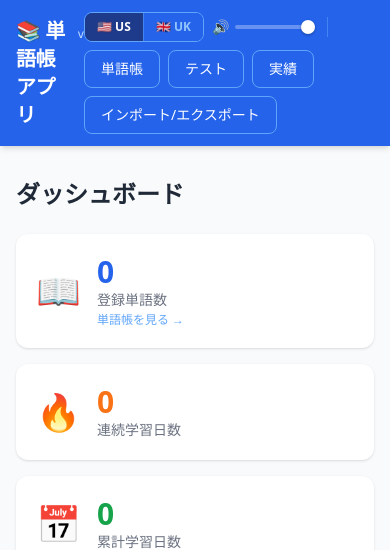
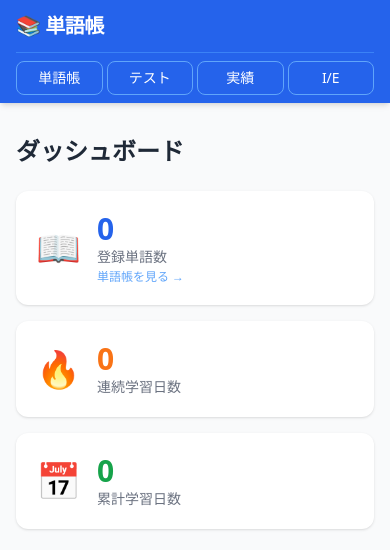
Before and after one commit to RYO0115/language_learn_app, a FastAPI app: page / in a window 390 px wide. Shown: the top 550 px of the page. Run offline with FastAPI, Linux system fonts and the light colour scheme; parts of the project's set-up code (start-up, migrations or seed data) failed here and were passed over; some libraries are stand-ins or nearby versions.

Commit message:
スマホ向けナビバーのレイアウト修正とドキュメント整備
- base.html: iPhone等の小画面でタイトルが縦になる問題を修正
  - スマホではタイトル1行目＋ナビリンク2行目の2段レイアウトに変更
  - US/UKボタン・音量スライダーはスマホで非表示（sm:以上で表示）
- raspberry-pi-setup.md: ポート番号を8000→29000に統一
- raspberry-pi-setup.md: .env.exampleのパスを明記
- raspberry-pi-setup.md: serviceファイルのパスをserver_app/配下に修正
- raspberry-pi-setup.md: serviceファイルの書き込みをteeコマンド方式に変更
- .env.example: GEMINI_MODELをgemini-2.5-flashに更新

Co-Authored-By: Claude Sonnet 4.6 <noreply@anthropic.com>

```diff
--- a/server_app/templates/base.html
+++ b/server_app/templates/base.html
@@ -147,14 +147,16 @@
 
   <!-- ナビゲーションバー -->
   <nav class="bg-blue-600 text-white shadow-md">
-    <div class="max-w-5xl mx-auto px-4 py-3 flex items-center justify-between">
-      <a href="/" class="text-xl font-bold tracking-tight hover:opacity-80 flex items-baseline gap-2">
-        📚 単語帳アプリ
-        <span class="text-xs text-blue-200 font-mono font-normal">v{{ app_version }}</span>
+    <div class="max-w-5xl mx-auto px-4">
+      <!-- 1行目: タイトル + PC向けコントロール -->
+      <div class="py-3 flex items-center justify-between">
+        <a href="/" class="text-xl font-bold tracking-tight hover:opacity-80 flex items-baseline gap-2 whitespace-nowrap">
+          📚 単語帳
+          <span class="text-xs text-blue-200 font-mono font-normal hidden sm:inline">v{{ app_version }}</span>
         </a>
-      <div class="flex items-center gap-2 text-sm font-medium flex-wrap">
-        <!-- US / UK 発音切り替えボタングループ（選択中は暗く表示） -->
-        <div class="flex rounded-lg overflow-hidden border border-blue-400" title="発音のアクセントを切り替え">
+        <div class="flex items-center gap-2 text-sm font-medium">
+          <!-- US / UK 発音切り替え（スマホでは非表示） -->
+          <div class="hidden sm:flex rounded-lg overflow-hidden border border-blue-400" title="発音のアクセントを切り替え">
             <button id="btn-locale-us"
                     onclick="setLocale('en-US')"
                     class="px-3 py-1.5 text-xs font-bold bg-blue-900 text-white transition-colors duration-150 whitespace-nowrap">
@@ -168,8 +170,8 @@
             </button>
           </div>
 
-        <!-- 音量スライダー -->
-        <div class="flex items-center gap-1.5" title="音量調整">
+          <!-- 音量スライダー（スマホでは非表示） -->
+          <div class="hidden sm:flex items-center gap-1.5" title="音量調整">
             <span id="volume-icon" class="text-sm select-none">🔊</span>
             <input type="range" id="volume-slider"
                    min="0" max="1" step="0.05" value="1"
@@ -177,13 +179,25 @@
                    class="volume-slider w-20">
           </div>
 
-        <!-- 区切り線 -->
-        <div class="w-px h-5 bg-blue-400 opacity-50 mx-1"></div>
+          <!-- 区切り線（PC のみ） -->
+          <div class="hidden sm:block w-px h-5 bg-blue-400 opacity-50 mx-1"></div>
 
+          <!-- ナビリンク（PC: フルテキスト） -->
+          <div class="hidden sm:flex items-center gap-2">
             <a href="/words" class="px-4 py-2 rounded-lg border border-blue-400 hover:bg-white hover:text-blue-700 transition-colors duration-150 whitespace-nowrap">単語帳</a>
             <a href="/quiz" class="px-4 py-2 rounded-lg border border-blue-400 hover:bg-white hover:text-blue-700 transition-colors duration-150 whitespace-nowrap">テスト</a>
             <a href="/streak" class="px-4 py-2 rounded-lg border border-blue-400 hover:bg-white hover:text-blue-700 transition-colors duration-150 whitespace-nowrap">実績</a>
-        <a href="/export" class="px-4 py-2 rounded-lg border border-blue-400 hover:bg-white hover:text-blue-700 transition-colors duration-150 whitespace-nowrap">インポート/エクスポート</a>
+            <a href="/export" class="px-4 py-2 rounded-lg border border-blue-400 hover:bg-white hover:text-blue-700 transition-colors duration-150 whitespace-nowrap">I/E</a>
+          </div>
+        </div>
+      </div>
+
+      <!-- 2行目: スマホ向けナビリンク -->
+      <div class="sm:hidden flex items-center justify-around pb-2 gap-1 text-sm font-medium border-t border-blue-500 pt-2">
+        <a href="/words" class="flex-1 text-center py-1.5 rounded-lg border border-blue-400 hover:bg-white hover:text-blue-700 transition-colors duration-150">単語帳</a>
+        <a href="/quiz"  class="flex-1 text-center py-1.5 rounded-lg border border-blue-400 hover:bg-white hover:text-blue-700 transition-colors duration-150">テスト</a>
+        <a href="/streak" class="flex-1 text-center py-1.5 rounded-lg border border-blue-400 hover:bg-white hover:text-blue-700 transition-colors duration-150">実績</a>
+        <a href="/export" class="flex-1 text-center py-1.5 rounded-lg border border-blue-400 hover:bg-white hover:text-blue-700 transition-colors duration-150">I/E</a>
       </div>
     </div>
   </nav>
```
Also changed, not shown: docs/raspberry-pi-setup.md (+15 -16 lines), 2 other files. Lines whose indentation alone changed are shown as unchanged.
